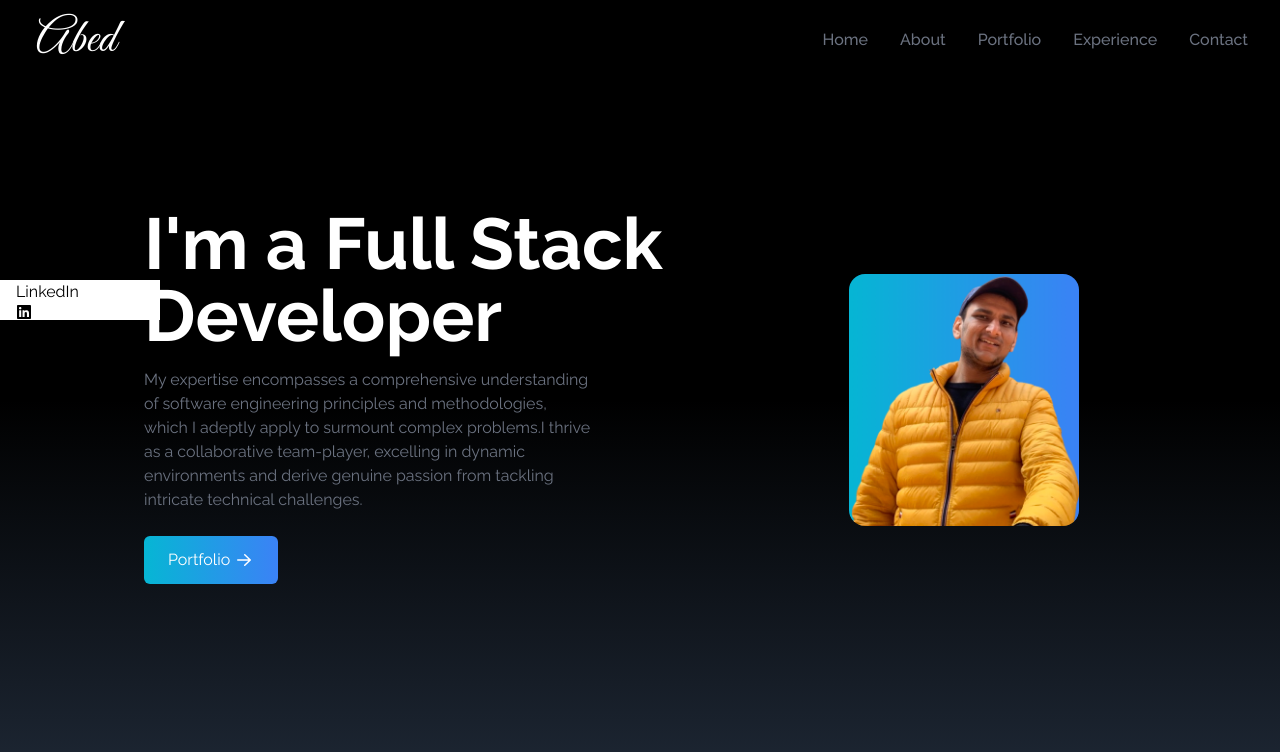
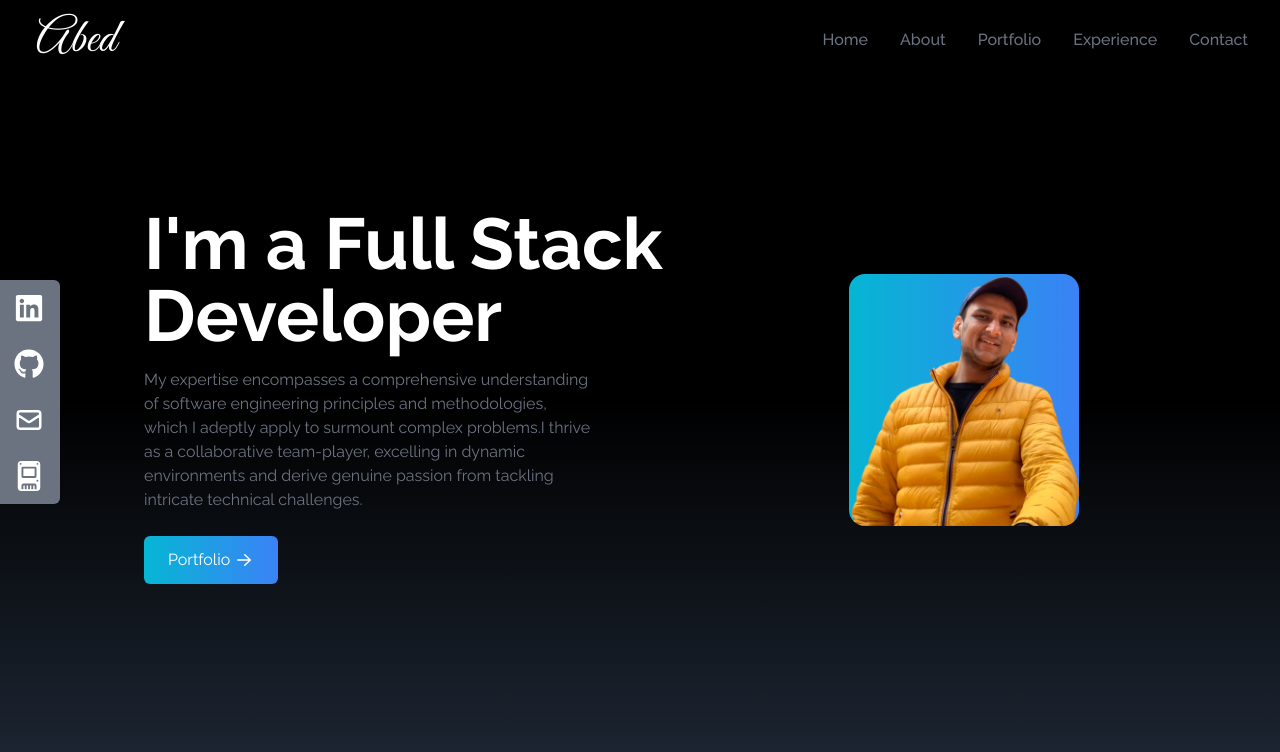
Before and after one commit to Nganga-A/myportfolio, a React (Create React App) app: page / in a window 1280 px wide. Shown: the top 752 px of the page. Built offline with nearby package versions, Linux system fonts and the light colour scheme.

Commit message:
Mapped and styled social icons

```diff
--- a/src/components/SocialLinks.jsx
+++ b/src/components/SocialLinks.jsx
@@ -1,19 +1,72 @@
 import React from 'react'
 import {FaGithub, FaLinkedin} from 'react-icons/fa';
 import {HiOutlineMail } from 'react-icons/hi';
-import {BsFillPersonLinesFill} from 'react-icons/bs';
+import {BsDeviceSsdFill, BsFillPersonLinesFill} from 'react-icons/bs';
 
 const SocialLinks = () => {
+
+  const links = [
+    {
+      id:1,
+      child: (
+        <>
+        LinkedIn <FaLinkedin size={30} />
+        </>
+      ),
+      href: 'https://www.linkedin.com/in/abed-nganga-673965245/',
+      style: 'rounded-tr-md'
+    },
+
+    {
+      id:2,
+      child: (
+        <>
+        Github <FaGithub size={30} />
+        </>
+      ),
+      href: 'https://github.com/Nganga-A',
+    },
+
+    {
+      id:3,
+      child: (
+        <>
+        Mail <HiOutlineMail size={30} />
+        </>
+      ),
+      href: 'mailto:ngangaabed@gmail.com',
+    },
+
+    {
+      id:4,
+      child: (
+        <>
+        Resume <BsDeviceSsdFill size={30} />
+        </>
+      ),
+      href: '/public/Abed_Nganga_Resume.pdf',
+      style: 'rounded-br-md',
+      download: true,
+    },
+  ]
+
   return (
+
     <div className='flex-col top-[35%] left-0 fixed'>
+
       <ul>
-        <li className='flex justify-between items-center w-40 h-1/4 px-4 bg-white'>
-          <a href="">
-            <>
-            LinkedIn <FaLinkedin />
-            </>
+
+        {links.map(({id,child,href,style,download}) => (
+          <li key={id} className={'flex justify-between items-center w-40 h-14 px-4 ml-[-100px] hover:ml-[-10px] hover:rounded-md duration-300 bg-gray-500 ' + '' + style}>
+          <a href={href} className='flex justify-between items-center w-full text-white'
+            download={download}
+            target="_blank">
+              {child}
           </a>
           </li>
+        ))}
+
+
       </ul>
     </div>
   )
```
